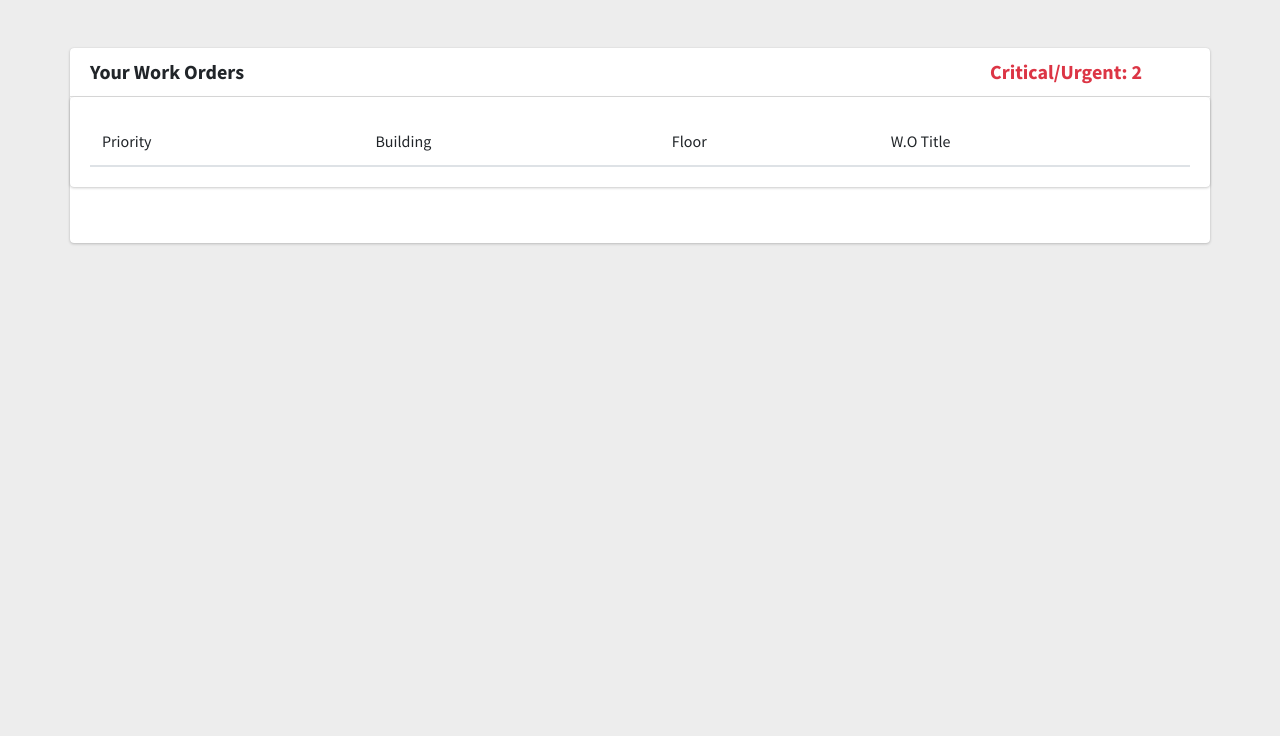
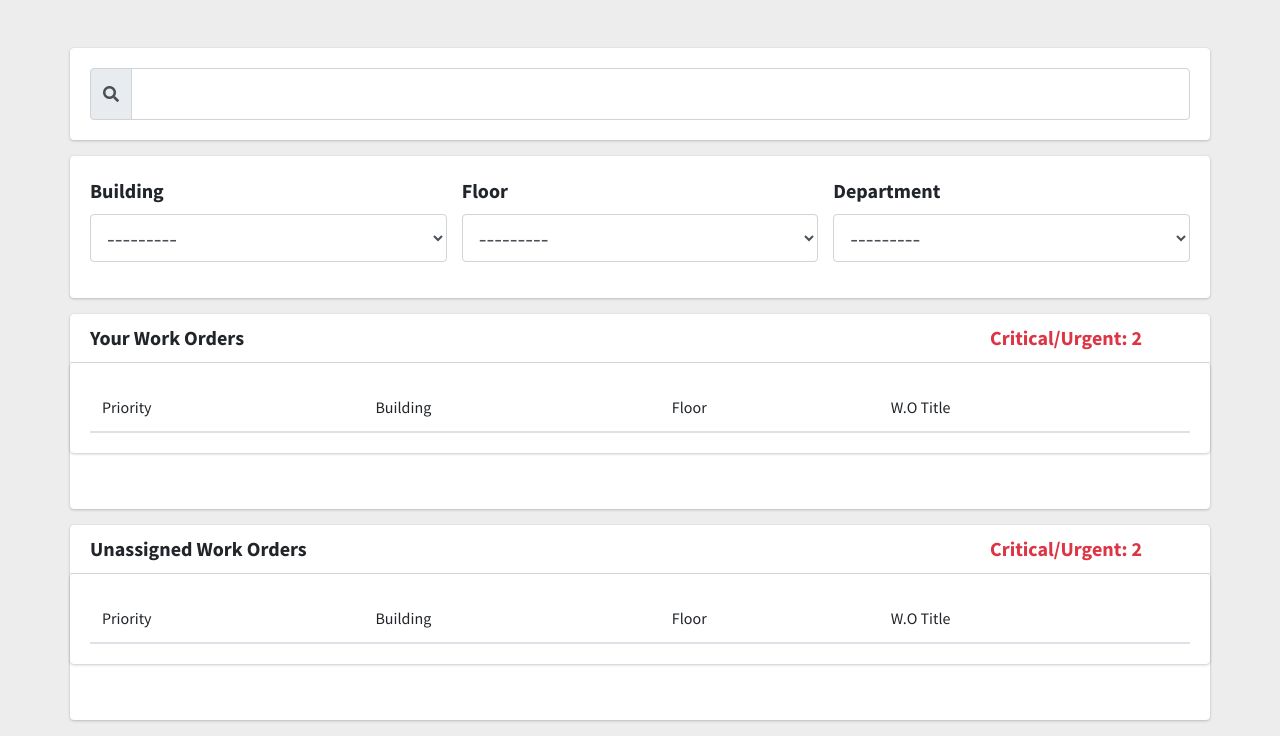
Before and after one commit to SesioCorp/Sesio-ReWrite, a Django app: page /workorder/ in a window 1280 px wide. Shown: the part 111-847 px from the top of the page. Before the commit the page ends 356 px from the top, so only its background shows below. Run offline with Django 3.2, Linux system fonts and the light colour scheme; tables that the repository leaves empty hold one stand-in row (values such as "Sample post"); lists and menus that the app fills with data are empty; some libraries are stand-ins or nearby versions.

Commit message:
Created Work Order Filters
Why: To filter work orders by facility, floor, department, and custom
search

How: Python script, filters.py, views.py, templates

Tags:

```diff
--- a/requirements.txt
+++ b/requirements.txt
@@ -4,3 +4,7 @@ pytz==2022.1
 sqlparse==0.4.2
 typing_extensions==4.3.0
 django-bootstrap-pagination==1.7.1
+django-el-pagination==3.3.0
+django-widget-tweaks==1.4.12
+django-crispy-forms==1.14.0
+django_filter==22.1
--- a/sesio_rewrite/urls.py
+++ b/sesio_rewrite/urls.py
@@ -1,20 +1,9 @@
-"""sesio_rewrite URL Configuration
-
-The `urlpatterns` list routes URLs to views. For more information please see:
-    https://docs.djangoproject.com/en/3.2/topics/http/urls/
-Examples:
-Function views
-    1. Add an import:  from my_app import views
-    2. Add a URL to urlpatterns:  path('', views.home, name='home')
-Class-based views
-    1. Add an import:  from other_app.views import Home
-    2. Add a URL to urlpatterns:  path('', Home.as_view(), name='home')
-Including another URLconf
-    1. Import the include() function: from django.urls import include, path
-    2. Add a URL to urlpatterns:  path('blog/', include('blog.urls'))
-"""
 from django.contrib import admin
 from django.urls import path, include
+from django.contrib import admin
+
+admin.autodiscover()
+admin.site.enable_nav_sidebar = False
 
 urlpatterns = [
     path('admin/', admin.site.urls),
--- a/systemandfacility/models.py
+++ b/systemandfacility/models.py
@@ -56,4 +56,4 @@ class Location(models.Model):
     specific_location = models.CharField(max_length=50)
 
     def __str__(self):
-        return self.name
+        return self.specific_location
--- /dev/null
+++ b/workorder/filters.py
@@ -0,0 +1,60 @@
+import django_filters
+from systemandfacility.models import Building, Department, Floor
+from workorder.models import WorkOrder
+from django.db.models import Q
+
+
+class WorkOrderFilter(django_filters.FilterSet):
+    building = django_filters.ModelChoiceFilter(
+        label = "Building",
+        queryset = Building.objects.all(),
+        method = "building_filter"
+    )
+
+    floor = django_filters.ModelChoiceFilter(
+        label = "Floor",
+        queryset = Floor.objects.all(),
+        method = "floor_filter"
+    )
+
+    department = django_filters.ModelChoiceFilter(
+        label = "Department",
+        queryset = Department.objects.all(),
+        method = "department_filter"
+    )
+
+    custom_search = django_filters.CharFilter(
+        label = "Custom Search",
+        method = "custom_search_filter"
+    )
+
+    class Meta:
+        model = WorkOrder
+        fields = ["building", "floor", "department", "custom_search"]
+
+    def building_filter(self, queryset, name, value):
+        if value:
+            queryset = queryset.filter(location__building=value)
+        return queryset
+
+    def floor_filter(self, queryset, name, value):
+        if value:
+            queryset = queryset.filter(location__floor=value)
+        return queryset
+
+    def department_filter(self, queryset, name, value):
+        if value:
+            queryset = queryset.filter(location__department=value)
+        return queryset
+
+    def custom_filter(self, queryset, name, value):
+        if value:
+            queryset = queryset.filter(
+                Q(facility__name__icontains=value)
+                |Q(asset__slug__icontains=value)
+                |Q(location__specific_location__icontains=value)
+                |Q(location__building__name__icontains=value)
+                |Q(location__department__name__icontains=value)
+                |Q(location__floor__number__icontains=value)
+            )
+        return queryset
--- a/workorder/models.py
+++ b/workorder/models.py
@@ -29,7 +29,7 @@ class WorkOrder(models.Model):
     brief_discription =models.CharField(max_length=50)
     discription = models.TextField(blank=True, null=True)
     priority = models.ForeignKey(Priority, on_delete=models.CASCADE, related_name="work_orders")
-    assigned = models.ForeignKey(settings.AUTH_USER_MODEL, on_delete=models.CASCADE, related_name="work_orders")
+    assigned = models.ForeignKey(settings.AUTH_USER_MODEL, on_delete=models.CASCADE, related_name="work_orders", blank=True, null=True)
     completed_at = models.DateTimeField(blank=True, null=True)
 
     def __str__(self):
--- a/workorder/templates/workorder_listview.html
+++ b/workorder/templates/workorder_listview.html
@@ -1,5 +1,9 @@
 {% extends "base.html" %}
+{% load bootstrap4 %}
+{% load bootstrap_pagination %}
 {% load el_pagination_tags %}
+{% load widget_tweaks %}
+{% load crispy_forms_tags %}
 
 
 {% block content %}
@@ -8,7 +12,42 @@
         <div class="row">
             <div class="col-12">
                 <div class="filters">
-
+                    <form action="GET" class="filters">
+                    <div class="card">
+                        <div class="card-body">
+                            <div class="row">
+                                {% if request.GET.order_by %}
+                                <input type="hidden" name="order_by" value="{{ request.GET.order_by }}">
+                                {% endif %}
+                                <input type="hidden" name="page" value="{{ request.GET.page }}">
+                                <input type="hidden" name="page_size" value="{{ request.GET.page_size }}">
+                                <div class="col-sm-12">
+                                    <div class="input-group">
+                                        <div class="input-group-prepend">
+                                            <span class="input-group-text"><i class="fas fa-search"></i></span>
+                                        </div>
+                                        {% render_field assigned_workorders.form.custom_search class="form-control" %}
+                                    </div>
+                                </div>
+                            </div>
+                        </div>
+                    </div>
+                    <div class="card">
+                        <div class="card-body">
+                            <div class="row">
+                                <div class="col-sm-4">
+                                    {% bootstrap_field assigned_workorders.form.building %}
+                                </div>
+                                <div class="col-sm-4">
+                                    {% bootstrap_field assigned_workorders.form.floor %}
+                                </div>
+                                <div class="col-sm-4">
+                                    {% bootstrap_field assigned_workorders.form.department %}
+                                </div>
+                            </div>
+                        </div>
+                    </div>
+                    </form>
                 </div>
                 <div class="card" id="assigned_workorders_div">
                     <div class="card-header">
@@ -20,7 +59,7 @@
                         </float-right>
                     </div>
                     <div class="card card-body able-responsive">
-                        {% paginate assigned_workorders as assigned_workorders_page %}
+                        {% paginate assigned_workorders.qs as assigned_workorders_page %}
                         <table class="table table-striped">
                             <thead>
                                 <tr>
@@ -46,6 +85,43 @@
                         {% show_pages %}
                     </div>
                 </div>
+                <div class="card" id="unassigned_workorders_div">
+                    <div class="card-header">
+                        <h3 class="card-title float-left pm_details font-weight-bold">
+                            Unassigned Work Orders
+                        </h3>
+                        <h3 class="card-title float-right text-danger pm_details mr-5 font-weight-bold">
+                            Critical/Urgent: 2
+                        </float-right>
+                    </div>
+                    <div class="card card-body able-responsive">
+                        {% paginate unassigned_workorders.qs as unassigned_workorders_page %}
+                        <table class="table table-striped">
+                            <thead>
+                                <tr>
+                                    <th class="min-phone-l">Priority</th>
+                                    <th class="desktop">Building</th>
+                                    <th class="desktop">Floor</th>
+                                    <th class="desktop">W.O Title</th>
+                                </tr>
+                            </thead>
+                            <tbody>
+                                {% for wo in unassigned_workorders_page %}
+                                    <tr class="clickable-row" data-href="">
+                                        <td>{{ wo.priority }}</td>
+                                        <td>{{ wo.location.building.name }}</td>
+                                        <td>{{ wo.location.floor }}</td>
+                                        <td>{{ wo.brief_discription }}</td>
+                                    </tr>
+                                {% endfor %}
+                            </tbody>
+                        </table>
+                    </div>
+                    <div class="pagination_wo_list" id="unassigned_workorders_page">
+                        {% show_pages %}
+                    </div>
+                </div>
+
             </div>
         </div>
     </div>
--- a/workorder/views.py
+++ b/workorder/views.py
@@ -1,6 +1,7 @@
 from django.views.generic.base import TemplateView
 from django.views.generic.list import ListView
 from .models import WorkOrder
+from .filters import WorkOrderFilter
 
 
 class Home(TemplateView):
@@ -18,6 +19,7 @@ class WorkOrderListView(ListView):
         unassigned_workorders_queryset = WorkOrder.objects.filter(
             assigned__isnull = True
         )
-        context["assigned_workorders"] = assigned_workorders_queryset
-        context["unassigned_workorders"] = unassigned_workorders_queryset
+        context["assigned_workorders"] = WorkOrderFilter(self.request.GET, queryset=assigned_workorders_queryset)
+
+        context["unassigned_workorders"] = WorkOrderFilter(self.request.GET, queryset=unassigned_workorders_queryset)
         return context
```
Also changed, not shown: sesio_rewrite/settings.py (+15 -0 lines), workorder/migrations/0004_alter_workorder_assigned.py (added).
